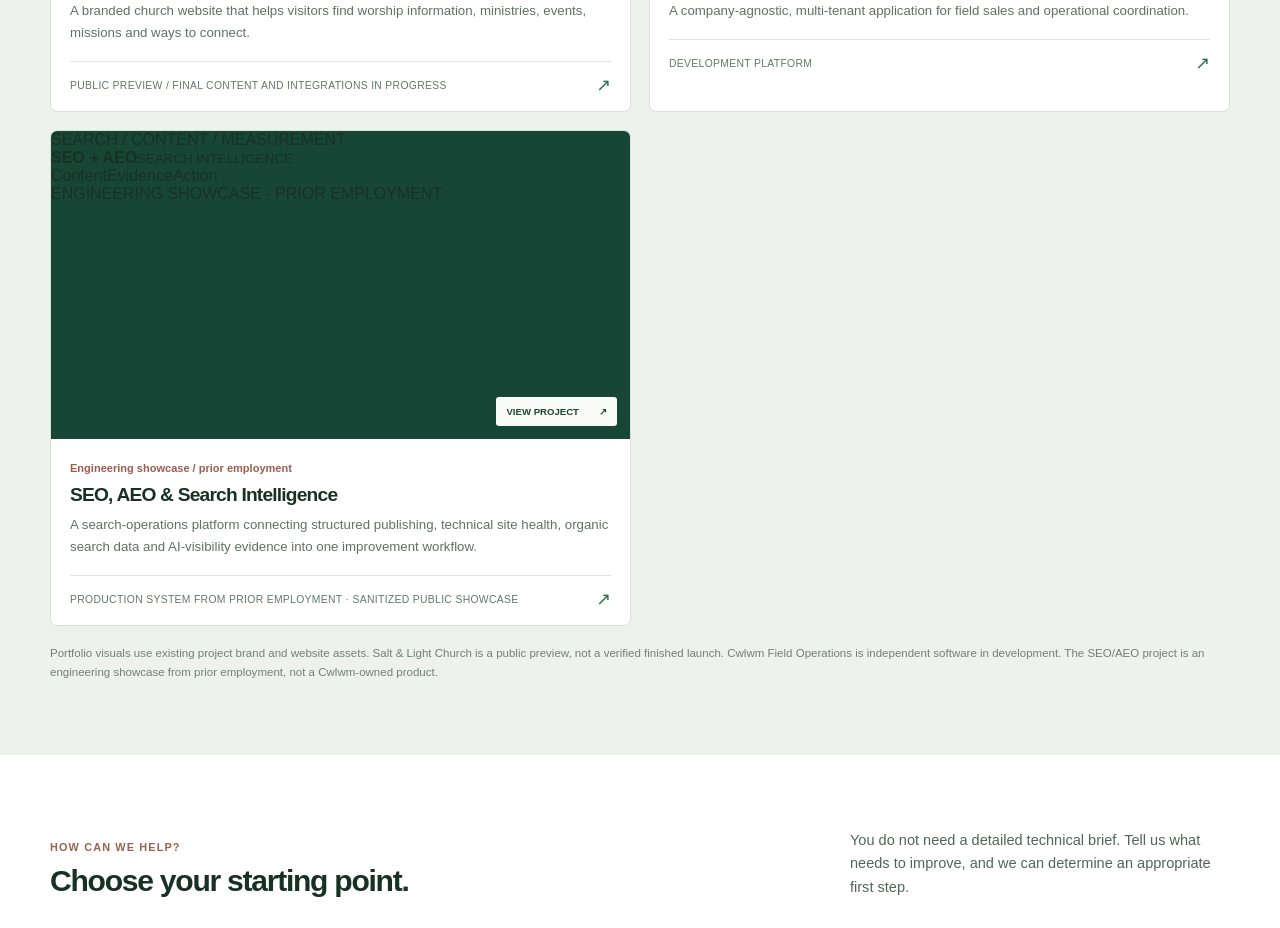
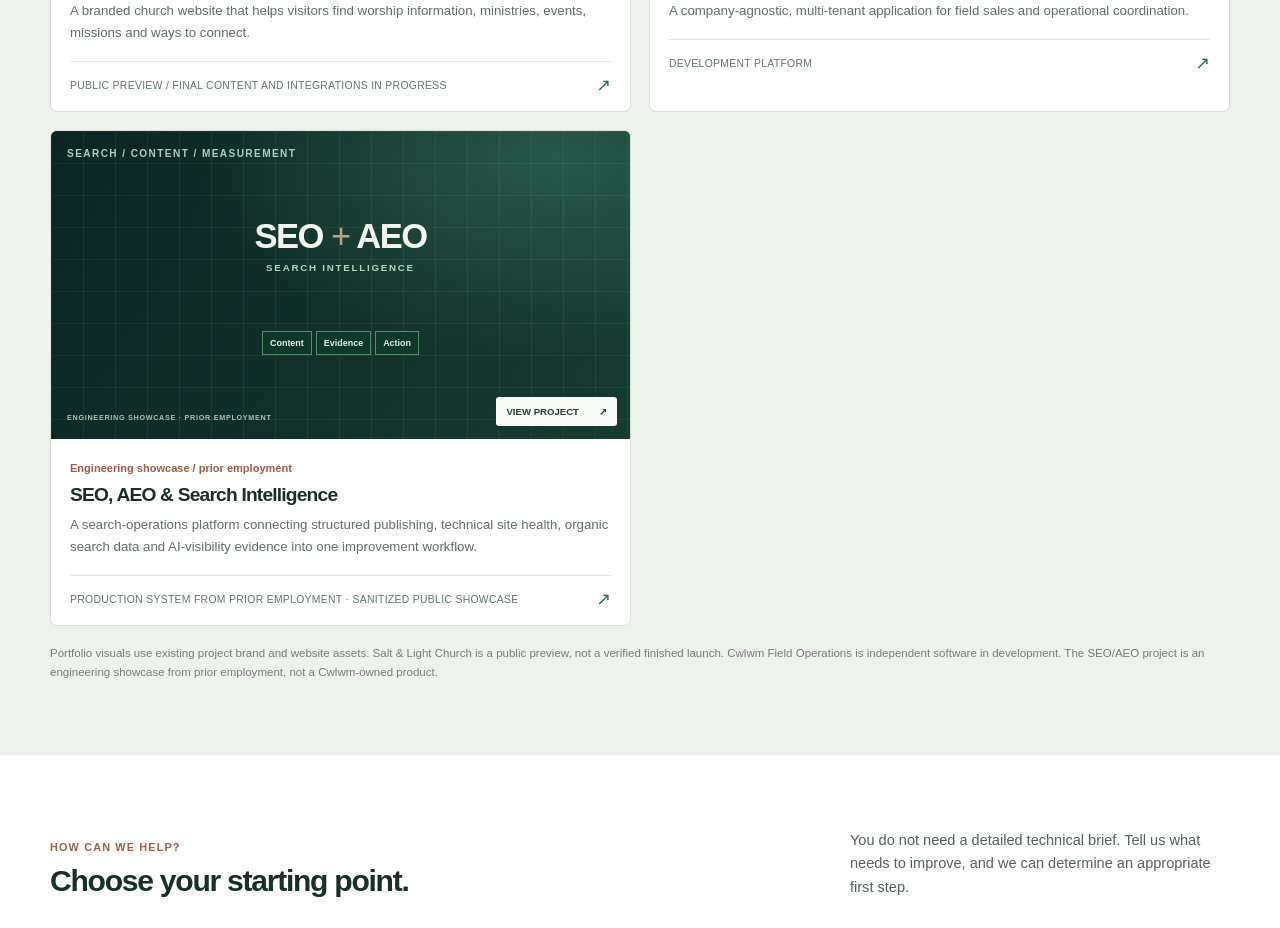
Before and after one commit to cwlwmsystems/cwlwmsystems, a Next.js app: page / in a window 1280 px wide. Shown: the part 2240-3168 px from the top of the page. Built offline with nearby package versions, Linux system fonts and the light colour scheme; no server answers.

Commit message:
Style SEO/AEO search intelligence architecture as compact branded portfolio proof

```diff
--- a/app/compact.css
+++ b/app/compact.css
@@ -264,3 +264,27 @@ body:has(.compact-site) .site-header .container,body:has(.atelier-inner) .site-h
  .field-splash-progress{margin-top:9px;height:4px}
  .studio-case-splash{aspect-ratio:1.6}
 }
+
+/* Original SEO/AEO engineering illustration using synthetic labels only.
+   No private production screenshots, metrics or company-specific data. */
+.seo-intelligence-visual{position:absolute;inset:0;display:flex;flex-direction:column;justify-content:space-between;align-items:stretch;overflow:hidden;padding:clamp(17px,2.3vw,30px);background:radial-gradient(ellipse at 88% 10%,#29574b 0%,transparent 50%),linear-gradient(120deg,#0b2523,#173a31);color:#e6efe7;isolation:isolate}
+.seo-intelligence-visual:before{content:"";position:absolute;inset:0;background-image:linear-gradient(rgba(200,235,209,.065) 1px,transparent 1px),linear-gradient(90deg,rgba(200,235,209,.065) 1px,transparent 1px);background-size:32px 32px;pointer-events:none;z-index:-1}
+.seo-intelligence-eyebrow{font-size:.63rem;line-height:1.4;letter-spacing:.14em;font-weight:750;color:#a9d1bc}
+.seo-intelligence-metric{display:flex;flex-direction:column;gap:8px;align-items:center;justify-content:center}
+.seo-intelligence-metric strong{font:650 clamp(1.65rem,3.1vw,3.8rem)/1 Arial,sans-serif;letter-spacing:-.045em;color:#f3f6ee}
+.seo-intelligence-metric strong i{font-style:normal;color:#b7a67e;font-weight:400}
+.seo-intelligence-metric small{font-size:.61rem;letter-spacing:.18em;color:#b2d4ba;font-weight:750;text-align:center}
+.seo-intelligence-flow{display:flex;align-items:center;gap:9px;justify-content:center;flex-wrap:wrap}
+.seo-intelligence-flow span{display:inline-flex;align-items:center;gap:9px;border:1px solid #568a6d;background:rgba(13,61,42,.68);padding:9px 12px;color:#e0f0e2;font-size:.66rem;font-weight:650;white-space:nowrap}
+.seo-intelligence-flow span:not(:last-child):after{content:"→";color:#d8b687;font-size:.8rem}
+.seo-intelligence-foot{font-size:.53rem;letter-spacing:.1em;line-height:1.4;font-weight:650;color:#a6c7b1}
+.seo-intelligence-card{padding:16px}
+.seo-intelligence-card .seo-intelligence-metric strong{font-size:clamp(1.7rem,2.7vw,2.8rem)}
+.seo-intelligence-card .seo-intelligence-flow{gap:4px}
+.seo-intelligence-card .seo-intelligence-flow span{font-size:.56rem;padding:6px 7px}
+.seo-intelligence-card .seo-intelligence-flow span:not(:last-child):after{display:none}
+.seo-intelligence-card .seo-intelligence-foot{font-size:.45rem}
+.seo-intelligence-case{position:relative;min-height:350px;aspect-ratio:2.3;max-height:450px}
+.studio-work-visual:has(.seo-intelligence-visual)::after{display:none}
+.studio-work-visual:has(.seo-intelligence-visual) .studio-work-visual-footer{z-index:2;background:rgba(14,45,32,.8)}
+@media(max-width:700px){.seo-intelligence-visual{padding:18px}.seo-intelligence-case{aspect-ratio:1.6;min-height:300px}.seo-intelligence-flow{gap:4px}.seo-intelligence-flow span{padding:8px;font-size:.55rem}}
```
